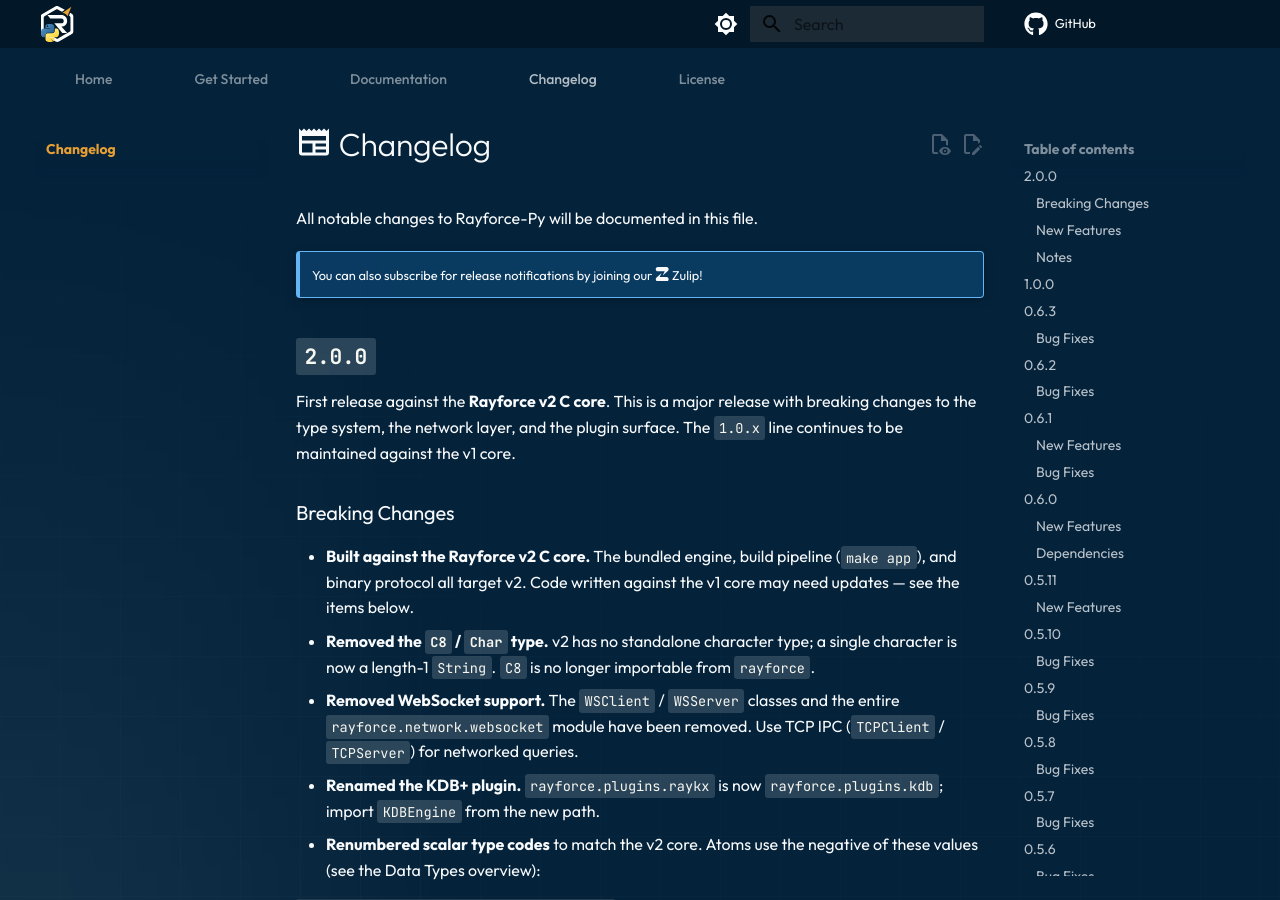
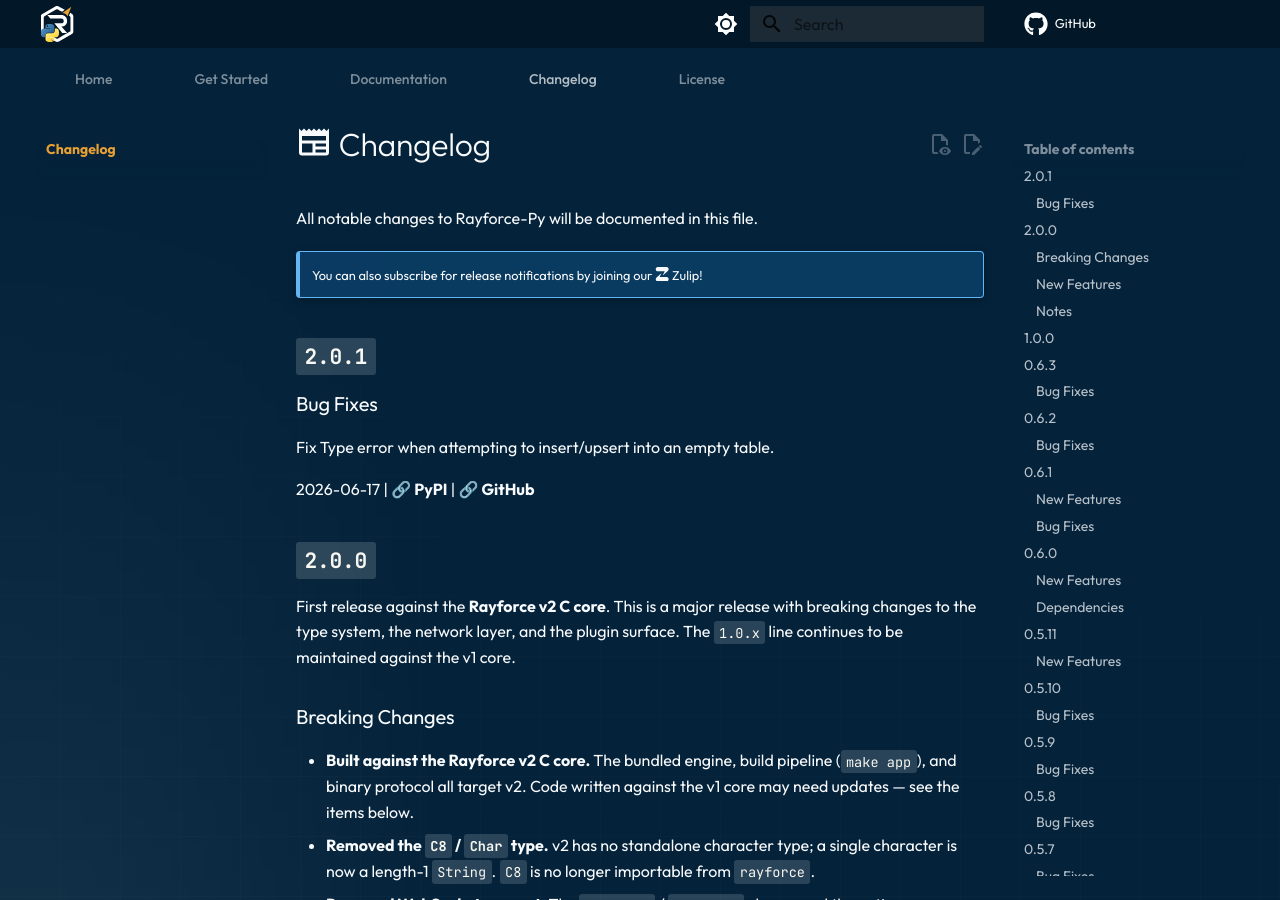
Before and after one commit to RayforceDB/rayforce-py, an MkDocs documentation site: the page built from docs/docs/content/CHANGELOG.md, in a window 1280 px wide and 900 px high. Built offline with MkDocs 1.6.1 and Material for MkDocs 9.7.7, drawn with Linux system fonts in a browser that asks for light colours; comment, search, counter and statistics services are not loaded; a style sheet for code colours, icons or effects is not loaded.

Commit message:
(release) 2.0.1

```diff
--- a/docs/docs/content/CHANGELOG.md
+++ b/docs/docs/content/CHANGELOG.md
@@ -4,6 +4,14 @@
 
 !!! note ""
     You can also subscribe for release notifications by joining our [:simple-zulip: Zulip](https://rayforcedb.zulipchat.com/#narrow/channel/549008-Discuss)!
+
+## **`2.0.1`**
+
+### Bug Fixes
+
+Fix Type error when attempting to insert/upsert into an empty table.
+
+2026-06-17 | **[🔗 PyPI](https://pypi.org/project/rayforce-py/2.0.1/)** | **[🔗 GitHub](https://github.com/RayforceDB/rayforce-py/releases/tag/2.0.1)**
 
 ## **`2.0.0`**
 
--- a/pyproject.toml
+++ b/pyproject.toml
@@ -4,7 +4,7 @@
 
 [project]
 name = "rayforce_py"
-version = "2.0.0"
+version = "2.0.1"
 description = "Python bindings for RayforceDB"
 readme = "README.md"
 authors = [{name = "RayforceDB"}]
--- a/rayforce/__init__.py
+++ b/rayforce/__init__.py
@@ -10,7 +10,7 @@
 
 FFI.init_runtime()
 
-version = "2.0.0"
+version = "2.0.1"
 
 if sys.platform == "linux" or sys.platform == "darwin":
     lib_name = "_rayforce_c.so"
--- a/setup.py
+++ b/setup.py
@@ -9,7 +9,7 @@
 
 setup(
     name="rayforce_py",
-    version="2.0.0",
+    version="2.0.1",
     packages=find_packages(),
     package_data={
         "rayforce": ["*.so", "*.dylib", "*.pyi", "bin/rayforce"],
```
